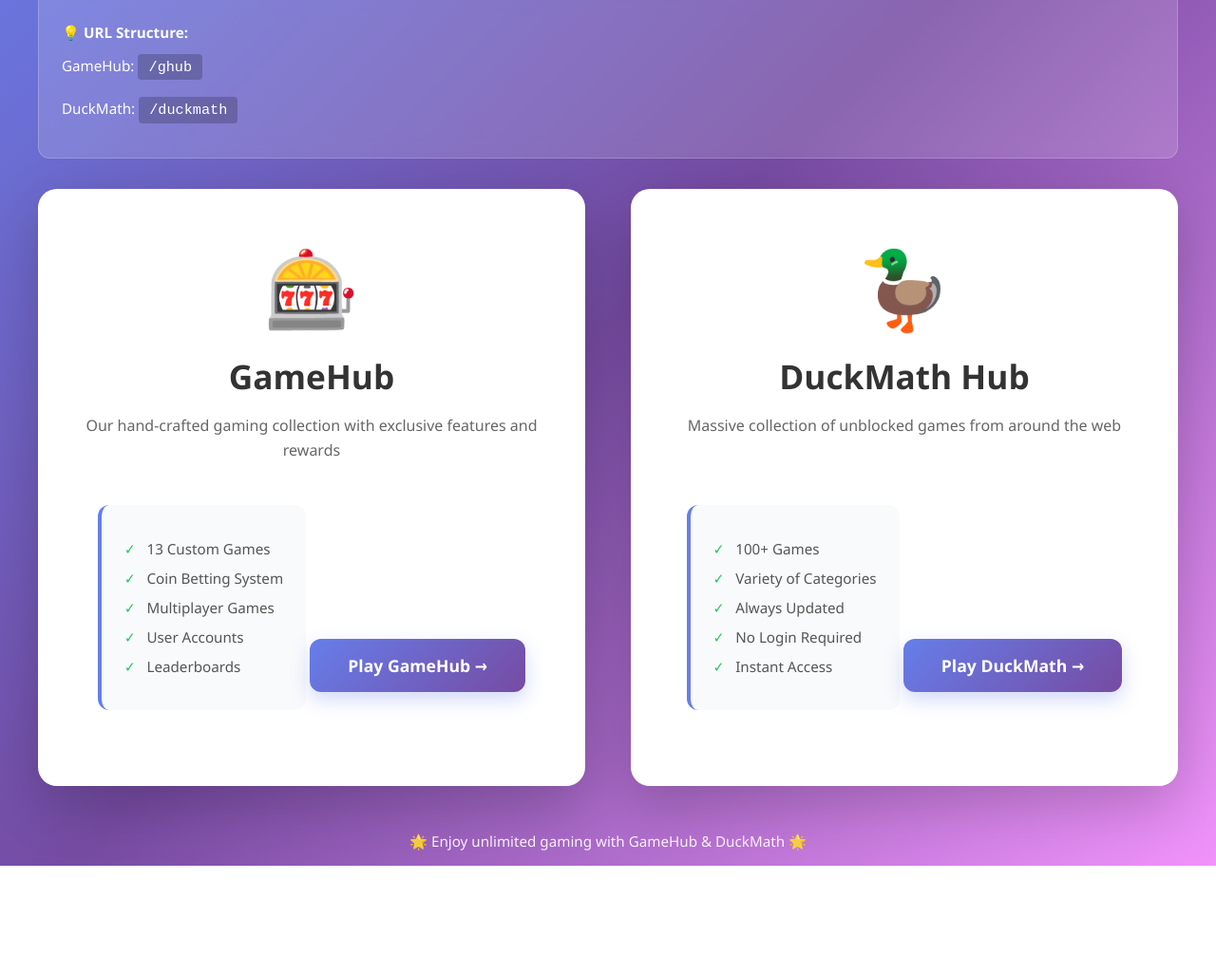
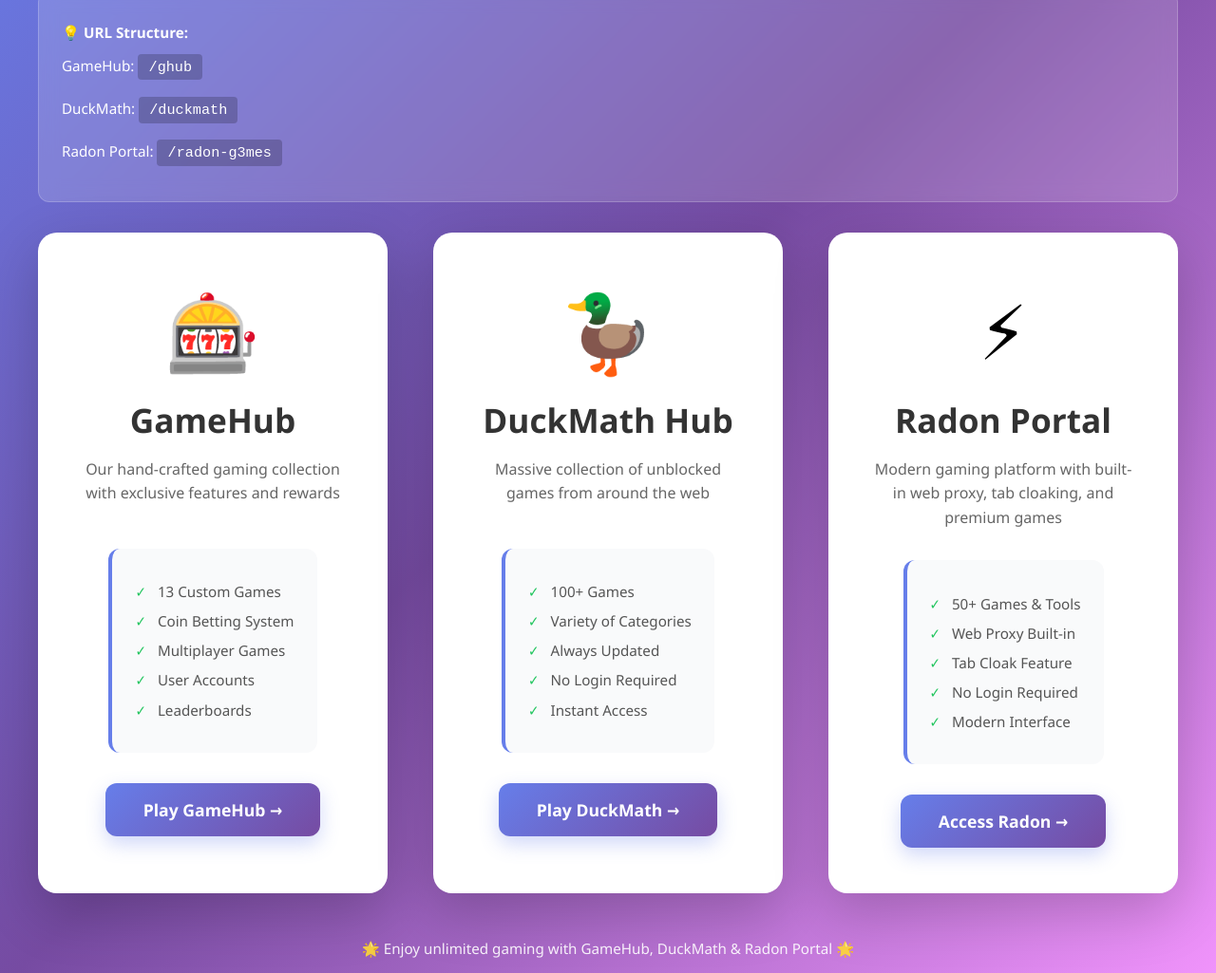
Before and after one commit to Lackstress/moose-goose-go, a website: page public/landing.html in a window 1280 px wide. Shown: the part 220-1245 px from the top of the page at 95% size. Before the commit the page ends 1132 px from the top, so only its background shows below. Drawn offline with Linux system fonts and the light colour scheme.

Commit message:
fix: Add Radon Games to landing page
- Add Radon Portal card to main landing page (/)
- Add /radon-g3mes to URL structure section
- Update footer to include Radon Portal
- Now all 3 game sources visible on landing page

```diff
--- a/public/landing.html
+++ b/public/landing.html
@@ -223,6 +223,7 @@
       <p><strong>💡 URL Structure:</strong></p>
       <p>GameHub: <code>/ghub</code></p>
       <p>DuckMath: <code>/duckmath</code></p>
+      <p>Radon Portal: <code>/radon-g3mes</code></p>
     </div>
 
     <div class="platforms-grid">
@@ -259,10 +260,27 @@
         </ul>
         <a href="/duckmath" class="platform-btn">Play DuckMath →</a>
       </div>
+
+      <!-- Radon Games Card -->
+      <div class="platform-card">
+        <span class="platform-icon">⚡</span>
+        <div class="platform-title">Radon Portal</div>
+        <div class="platform-description">
+          Modern gaming platform with built-in web proxy, tab cloaking, and premium games
+        </div>
+        <ul class="feature-list">
+          <li>50+ Games & Tools</li>
+          <li>Web Proxy Built-in</li>
+          <li>Tab Cloak Feature</li>
+          <li>No Login Required</li>
+          <li>Modern Interface</li>
+        </ul>
+        <a href="/radon-g3mes" class="platform-btn">Access Radon →</a>
+      </div>
     </div>
 
     <div class="footer">
-      <p>🌟 Enjoy unlimited gaming with GameHub & DuckMath 🌟</p>
+      <p>🌟 Enjoy unlimited gaming with GameHub, DuckMath & Radon Portal 🌟</p>
     </div>
   </div>
 </body>
```
